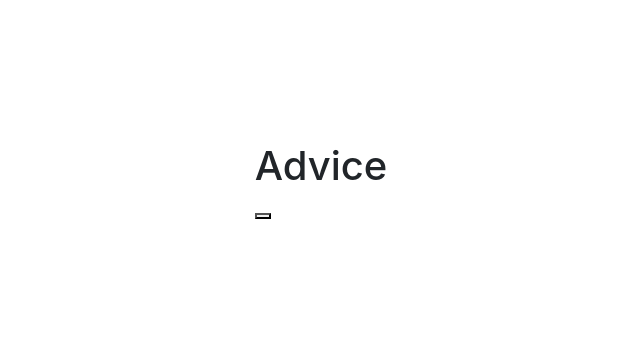
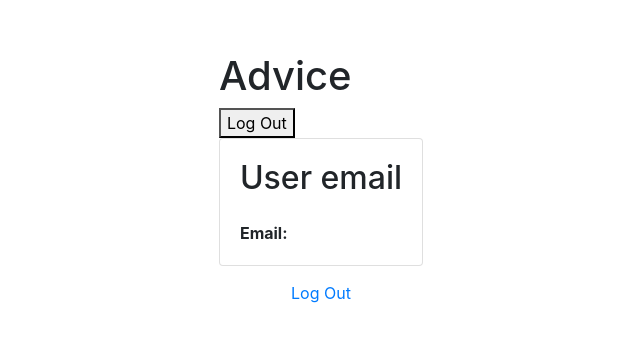
Before and after one commit to ADavidson02/Mod-3-Stretch, a React (Create React App) app: page /logout in a window 1280 px wide. Shown: the part 218-560 px from the top of the page, without its empty margins (319-959 px from the left). Built offline with nearby package versions, Linux system fonts and the light colour scheme; no server answers.

Commit message:
Begin logout functionality

```diff
--- a/src/App/App.js
+++ b/src/App/App.js
@@ -1,6 +1,7 @@
 import "./App.css";
 import React, { Component } from "react";
 import { BrowserRouter as Router, Switch, Route } from "react-router-dom";
+import { Link } from 'react-router-dom'
 import Home from "../Home/Home";
 import Form from "../Form/Form";
 import Archive from "../Archive/Archive";
@@ -8,6 +9,9 @@ import Login from "../Login/Login";
 import SignUp from "../SignUp/SignUp"
 import { Container } from "react-bootstrap";
 import { AuthProvider } from "../contexts/AuthContext"
+import Logout from "../Logout/Logout"
+import PrivateRoute from "../PrivateRoute/PrivateRoute";
+
 
 class App extends Component {
   constructor() {
@@ -20,19 +24,22 @@ class App extends Component {
         className="d-flex align-items-center justify-content-center"
         style={{ minHeight: "100vh", flexDirection: "column" }}
       >
-        <nav style={{ flexDirection: "row" }}>
-          <h1>Advice</h1>
-          <button> </button>
-        </nav>
         <div>
+          <nav>
+            <h1>Advice</h1>
+            <Link to="/logout">
+              <button>Log Out</button>
+            </Link>
+          </nav>
           <div className="w-100" style={{ maxWidth: "400px" }}>
             <Router>
               <AuthProvider>
                 <Switch>
-                  <Route path="/archive" component={Archive} />
-                  <Route path="/add-new-advice" component={Form} />
+                  <PrivateRoute exact path="/archive" component={Archive} />
+                  <PrivateRoute exact path="/add-new-advice" component={Form} />
                   <Route path="/signup" component={SignUp} />
                   <Route path="/login" component={Login} />
+                  <Route path="/logout" component={Logout} />
                   <Route exact path="/" component={Home} />
                 </Switch>
               </AuthProvider>
--- a/src/Home/Home.js
+++ b/src/Home/Home.js
@@ -4,6 +4,10 @@ class Home extends Component {
   constructor() {
     super()
   }
+
+  // getRandomIndex() {
+  //   return Math.floor(Math.random() * 217);
+  // }
 
   render(){
     return(
--- a/src/Login/Login.js
+++ b/src/Login/Login.js
@@ -12,6 +12,8 @@ export default function Login() {
   const [error, setError] = useState('')
   const [loading, setLoading] = useState(false)
   const history = useHistory()
+
+  // console.log("login", login, "useAuth", useAuth())
 
   async function handleSubmit(e) {
     e.preventDefault()
--- /dev/null
+++ b/src/Logout/Logout.js
@@ -0,0 +1,35 @@
+import React, { useState } from 'react'
+import { useHistory } from "react-router-dom"
+import { useAuth } from "../contexts/AuthContext"
+import { Card, Button } from 'react-bootstrap'
+
+export default function Logout() {
+  const [error, setError] = useState("")
+  const { currentUser, logout } = useAuth()
+  const history = useHistory()
+
+  async function handleLogout() {
+    setError("")
+
+    try {
+      await logout()
+      history.push("/login")
+    } catch {
+      setError("Failed to log out")
+    }
+}
+  return (
+    <>
+      <Card>
+        <Card.Body>
+          <h2 className="text-center mb-4">User email</h2>
+          <strong>Email:</strong>
+          {/* {currentUser.email} */}
+        </Card.Body>
+      </Card>
+      <div className="w-100 text-center mt-2">
+        <Button variant="link" onClick={handleLogout}>Log Out</Button>
+      </div>
+    </>
+  )
+}
--- /dev/null
+++ b/src/PrivateRoute/PrivateRoute.js
@@ -0,0 +1,18 @@
+import React from 'react'
+import { Route, Redirect } from 'react-router-dom'
+import { useAuth } from "../contexts/AuthContext"
+
+export default function PrivateRoute({ component: Component, ...rest }) {
+  const { currentUser } = useAuth()
+
+  console.log('user email', currentUser.email)
+
+  return (
+    <Route
+      {...rest}
+      render={props => {
+        return currentUser ? <Component {...props} /> : <Redirect to="/login" />
+      }}
+    ></Route>
+  )
+}
--- a/src/contexts/AuthContext.js
+++ b/src/contexts/AuthContext.js
@@ -1,5 +1,7 @@
 import React, { useContext, useState, useEffect } from 'react'
 import { auth } from "../firebase"
+import firebase from "firebase/app"
+import "firebase/auth"
 
 const AuthContext = React.createContext()
 
@@ -25,10 +27,27 @@ export function AuthProvider({ children }) {
     return auth.signInWithEmailAndPassword(email, password)
   }
 
+  function logout() {
+    return auth.signOut()
+  }
+
+  function setPersistanceSession(email, password) {
+    auth().setPersistanceSession(auth.AUTH.Persistance.SESSION)
+    .then(() => {
+      return auth().signInWithEmailAndPassword(email, password);
+    })
+    .catch((error) => {
+      var errorCode = error.code;
+      var errorMessage = error.message
+    })
+  }
+
   const value = {
     currentUser,
     signup,
-    login
+    login,
+    logout,
+    setPersistanceSession
   }
 
   return (
--- a/src/firebase.js
+++ b/src/firebase.js
@@ -9,6 +9,8 @@ const app = firebase.initializeApp({
   appId: process.env.REACT_APP_FIREBASE_APP_ID
 })
 
+
+
 export const auth = app.auth()
 export default app
 
```
Also changed, not shown: 1 other file (tests, documents, lock files or other folders).
